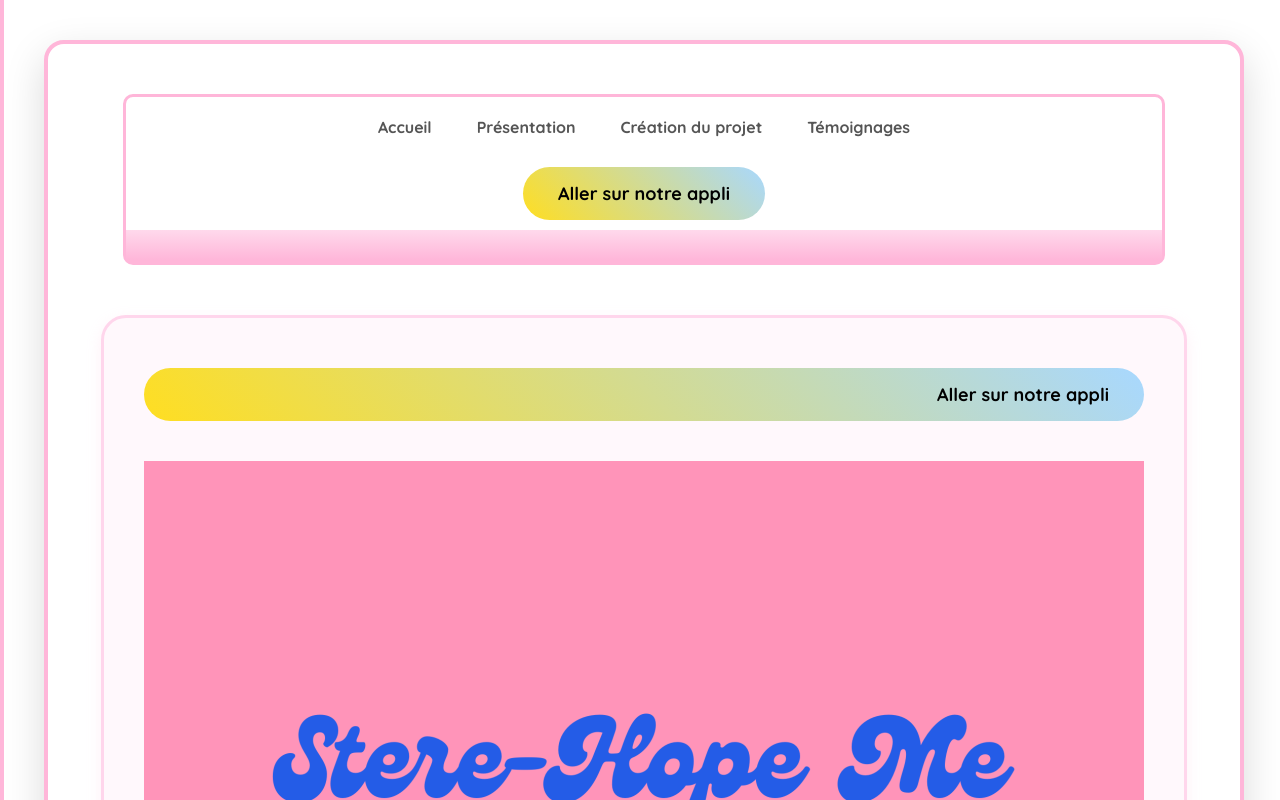
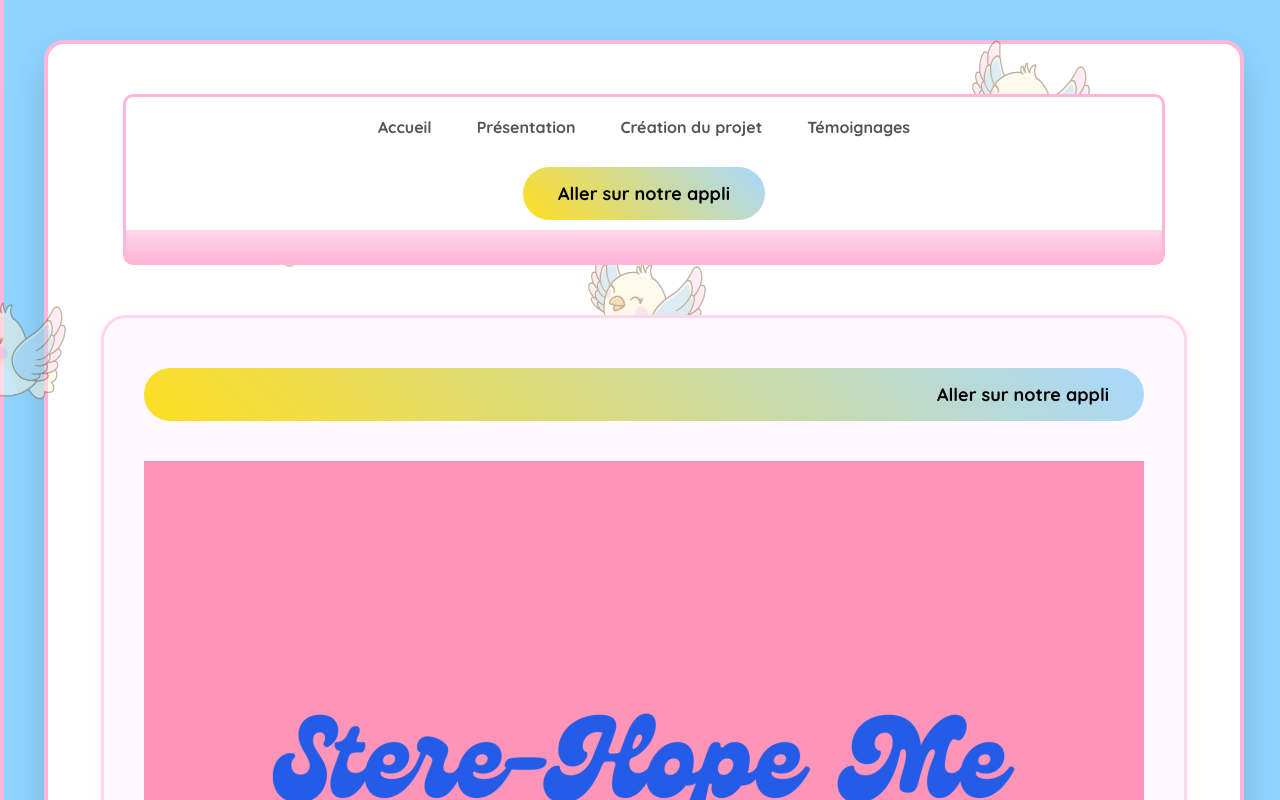
Before and after one commit to sosorire/Stere-Hop-Me, a plain HTML site: page home.html in a window 1280 px wide. Shown: the top 800 px of the page. Drawn offline with Linux system fonts and the light colour scheme.

Commit message:
hhhh
hhhh

```diff
--- a/forme.css
+++ b/forme.css
@@ -63,17 +63,20 @@ body {
 /* Style pour les images de stickers */
 .sticker {
     position: absolute;
-    width: 50px; /* Ajuste la taille selon tes images */
-    height: 50px;
+    width: 250px; /* Ajuste la taille selon tes images */
+    height: 200px;
     opacity: 0.5;
     animation: flotter 5s infinite ease-in-out;
 }
 
 /* Positions des stickers (identiques à avant) */
-.s1 { top: 15%; left: 10%; animation-duration: 4s; }
-.s2 { top: 70%; left: 20%; animation-duration: 6s; }
-.s3 { top: 25%; right: 15%; animation-duration: 5s; }
-.s4 { bottom: 15%; right: 10%; animation-duration: 7s; }
+.s1 { top: 20%; left: 10%; animation-duration: 4s; }
+.s2 { top: 60%; left: 20%; animation-duration: 4s; }
+.s3 { top: 25%; right: 15%; animation-duration: 4s; }
+.s4 { bottom: 15%; right: 10%; animation-duration: 4s; }
+.s5 { bottom: 75%; right: 10%; animation-duration: 4s; }
+.s6 { bottom: 50%; right: 40%; animation-duration: 4s; }
+.s7 { bottom: 45%; right: 90%; animation-duration: 4s; }
 
 /* Animation (identique à avant) */
 @keyframes flotter {
@@ -90,7 +93,7 @@ h1 {
 
 .conteneur-principal {
     width: 100%;
-    background: white;
+    background: #90D5FF;
     border-left: 4px solid #FFB6D9;
     border-right: 4px solid #FFB6D9;
     margin: 0 auto;
@@ -104,7 +107,7 @@ h1 {
     max-width: 1200px;
     min-height: 100%;
     margin: 0 auto;
-    background: transparent;
+    background: #90D5FF;
     border: none;
     border-radius: 0;
     box-shadow: none;
@@ -141,7 +144,7 @@ body {
 /* Conteneur principal qui s'étend jusqu'au footer */
 .conteneur-principal {
     width: 100%;
-    background: white; /* Fond blanc */
+    background: #90D5FF; /* Fond blanc */
     border-left: 4px solid #FFB6D9; /* Bordure rose gauche */
     border-right: 4px solid #FFB6D9; /* Bordure rose droite */
     margin: 0 auto;
--- a/home.html
+++ b/home.html
@@ -28,10 +28,15 @@
 
 
             <div class="stickers-fond">
-                <img src="vinyle.jpg" alt="Sticker musique" class="sticker s1">
+                <img src="oiseau.png" alt="Sticker musique" class="sticker s1">
                 <img src="oiseau.png" alt="Sticker cœur" class="sticker s2">
-                <span class="sticker s3">☔</span>
-                <img src="cerise.jpg" alt="Sticker écouteurs" class="sticker s4">
+                <img scr="oiseau.png" class="stikers s3">
+                <img src="oiseau.png" alt="Sticker écouteurs" class="sticker s4">
+                <img src="oiseau.png" alt="Sticker écouteurs" class="sticker s5">
+                <img src="oiseau.png" alt="Sticker écouteurs" class="sticker s6">
+                <img src="oiseau.png" alt="Sticker écouteurs" class="sticker s7">
+
+
 
             </div>
 
```
Also changed, not shown: note.png (added).
